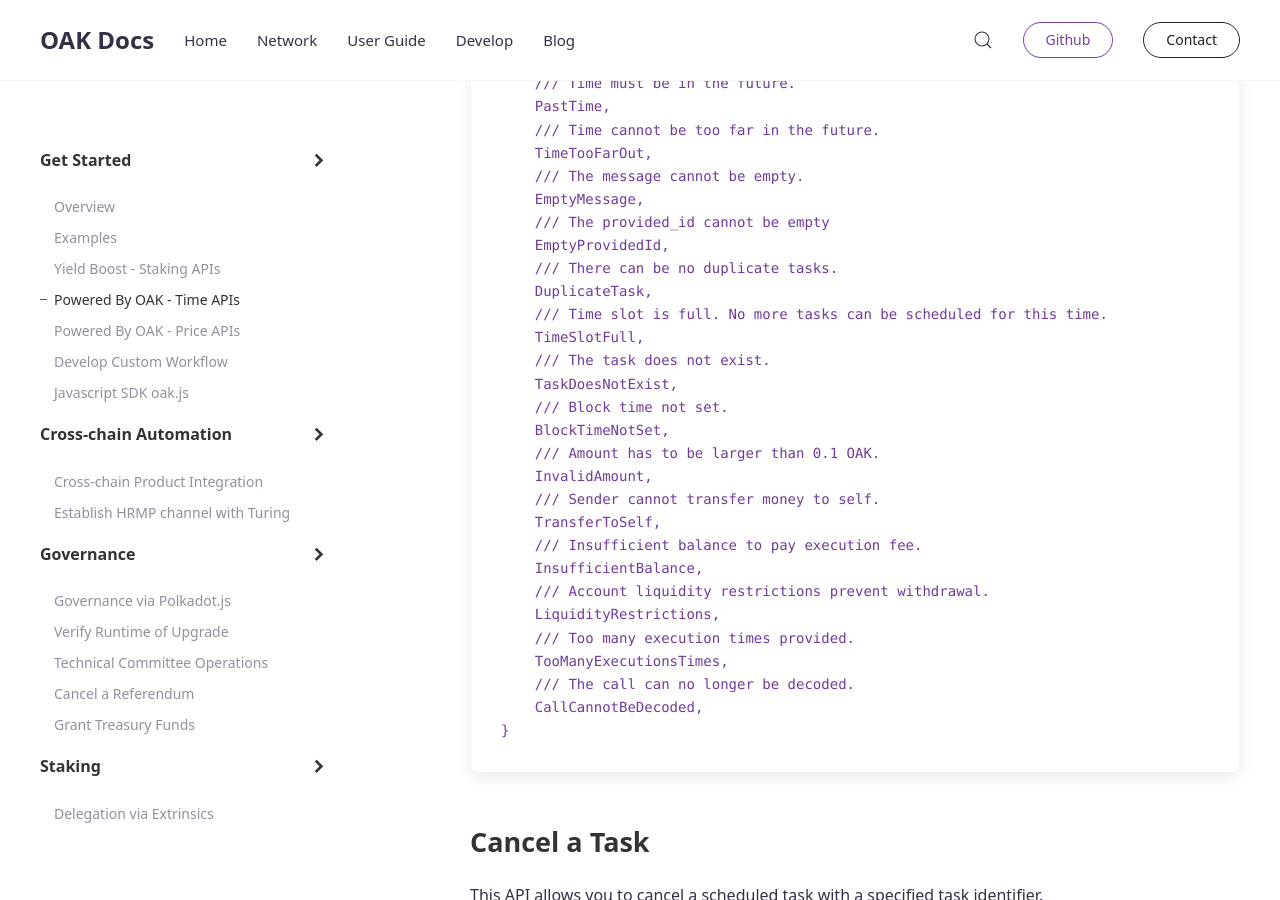
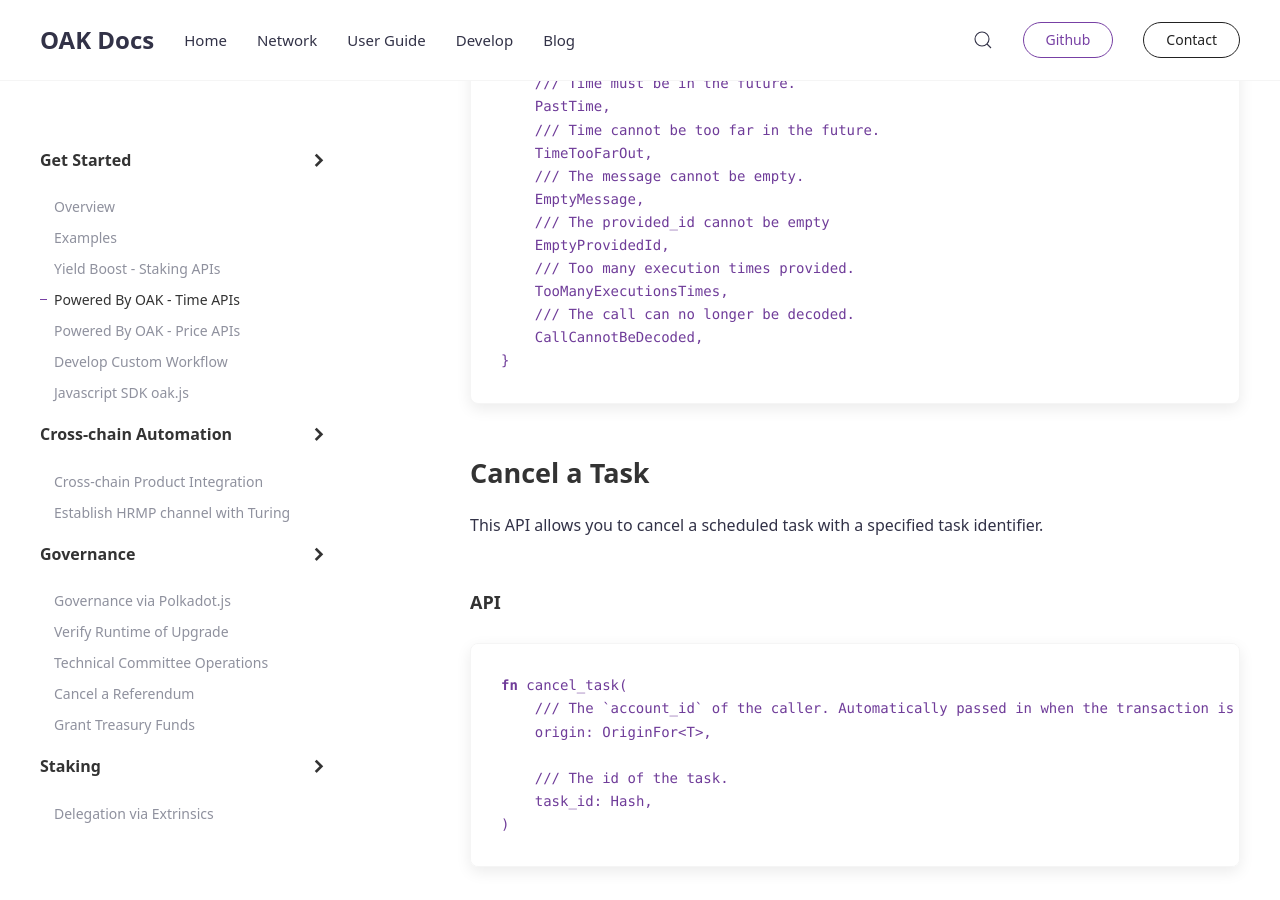
Before and after one commit to AvaProtocol/OAK-docs, a Jekyll site: the page built from _docs/powered-by-oak-time-apis.md, in a window 1280 px wide and 900 px high, scrolled down 3746 px. Built offline with Jekyll 4.4.1, drawn with Linux system fonts in a browser that asks for light colours.

```diff
--- a/_docs/powered-by-oak-time-apis.md
+++ b/_docs/powered-by-oak-time-apis.md
@@ -121,22 +121,6 @@
     EmptyMessage,
     /// The provided_id cannot be empty
     EmptyProvidedId,
-    /// There can be no duplicate tasks.
-    DuplicateTask,
-    /// Time slot is full. No more tasks can be scheduled for this time.
-    TimeSlotFull,
-    /// The task does not exist.
-    TaskDoesNotExist,
-    /// Block time not set.
-    BlockTimeNotSet,
-    /// Amount has to be larger than 0.1 OAK.
-    InvalidAmount,
-    /// Sender cannot transfer money to self.
-    TransferToSelf,
-    /// Insufficient balance to pay execution fee.
-    InsufficientBalance,
-    /// Account liquidity restrictions prevent withdrawal.
-    LiquidityRestrictions,
     /// Too many execution times provided.
     TooManyExecutionsTimes,
     /// The call can no longer be decoded.
```
